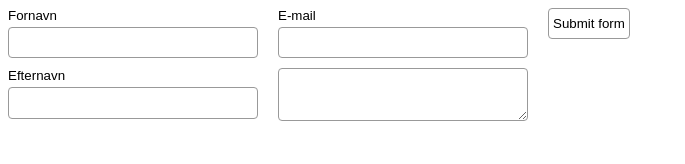
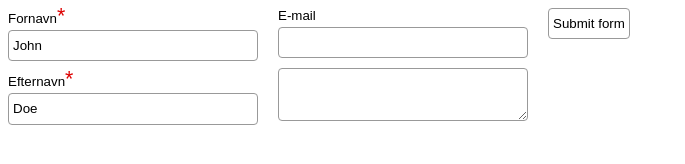
Before and after one commit to Stilmark/hococo, a plain HTML site: page index.html in a window 1280 px wide. Shown: the whole page, without its empty margins (0-685 px from the left). Drawn offline with nearby package versions, Linux system fonts and the light colour scheme.

Commit message:
mandatory marker

```diff
--- a/css/waitlist.css
+++ b/css/waitlist.css
@@ -14,6 +14,12 @@ label {
 	font-size: 10pt;
 	margin-bottom: 4px;
 }
+label.mandatory:after {
+	content:  '*';
+	color:  #d00;
+	font-size:  16pt;
+	line-height: 12pt;
+}
 input, textarea {
 	width:  100%;
 	background-color: #fff;
--- a/index.html
+++ b/index.html
@@ -7,7 +7,7 @@
 	</style>
 </head>
 <body>
-<div id="waitlist-widget" client_id="4" client_secret="pwuaoi6LX0Vmz0qKwM08hPPj53gZGGM7Lrl4eB8r"></div>
+<div id="waitlist-widget" lang="da" client_id="3" client_secret="LtEtDc4SaI56X3VffBW93V8RHk5kA7Oj17HLrHgd" redirect-url="https://blaekhus.dk/tak-for-din-tilmelding/"></div>
 <script src="js/waitlist-widget.js"></script>
 </body>
 </html>
--- a/js/config.js
+++ b/js/config.js
@@ -2,11 +2,13 @@ let waitinglist = {
 	columns: [{ // Column 1
 		first_name: {
 			label: {},
-			input: {type: 'text'}
+			input: {type: 'text', maxlength: 4},
+			required: true
 		},
 		last_name: {
 			label: {},
-			input: {type: 'text'}
+			input: {type: 'text'},
+			required: true
 		},
 	},
 	{ // Column 2
@@ -21,6 +23,6 @@ let waitinglist = {
 }
 
 let testData = {
-	firstName: 'John',
-	lastName: 'Doe'
+	first_name: 'John',
+	last_name: 'Doe'
 }
--- a/js/waitlist-widget.js
+++ b/js/waitlist-widget.js
@@ -7,8 +7,10 @@ document.getElementsByTagName('head')[0].append(jquery, form, config, vocabulary
 function buildWidget()
 {
 	if ($('#waitlist-widget').length) {
+
 		let widget = $('#waitlist-widget');
 		let form = $('<form>', {id: 'waitinglist-form', action: 'post'});
+		var language = widget.attr('lang') ?? 'da';
 
 		$.each(waitinglist.columns, function(c, column) {
 
@@ -19,7 +21,10 @@ function buildWidget()
 				if (group.label) {
 					group.label.for = id;
 					if (!group.label.text) {
-						group.label.text = translate('da', id);
+						group.label.text = translate(language, id);
+					}
+					if (group.required) {
+						group.label.class += ' mandatory';
 					}
 				}
 				if (group.input) {
```
